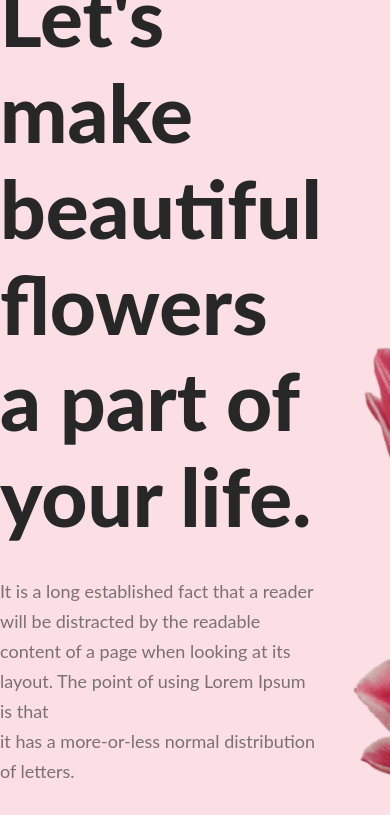
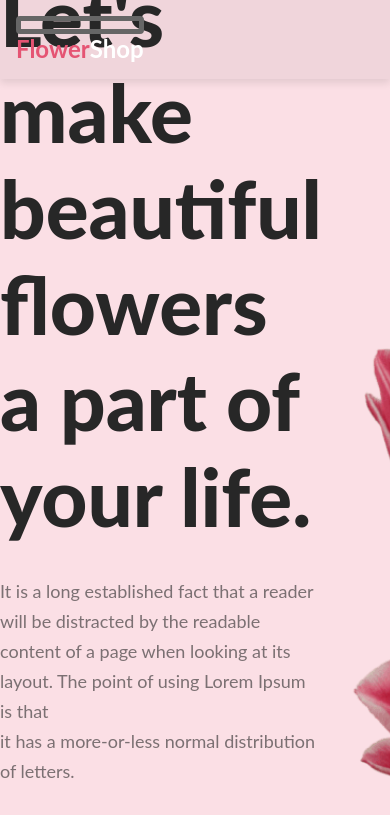
Before and after one commit to CoderMuhib10/flower-website-Assignment-1, a plain HTML site: page index.html in a window 390 px wide. Shown: the top 815 px of the page. Drawn offline with Linux system fonts and the light colour scheme.

Commit message:
added the navigation bar.

```diff
--- a/index.html
+++ b/index.html
@@ -8,7 +8,22 @@
     <link rel="stylesheet" href="styles/style.css" />
   </head>
   <body>
-    <header></header>
+    <!-- Navigation Starts Here -->
+    <header class="header">
+      <div>
+        <a href="#" class="fas fa-bars" id="bars"></a>
+        <a href="#" class="logo"><span>Flower</span>Shop</a>
+      </div>
+      <div>
+        <nav class="nav-bar">
+          <a href="#home">Home </a>
+          <a href="#About">About</a>
+          <a href="#featured">Products</a>
+          <a href="#Contact">Contact</a>
+        </nav>
+      </div>
+    </header>
+    <!-- Navigation Ends Here -->
 
     <main>
       <!-- banner starts here  -->
@@ -96,7 +111,6 @@
             class="icon icon1"
           />
 
-
           <img
             src="images/group 58.png"
             alt="flower bouquet icon"
@@ -110,15 +124,16 @@
             draggable="false"
             class="icon icon3"
           />
-         <div class="service-text">
-          <p class="benefit">Same Day Delivery. Click & Collect.</p>
-          <p class="benefit">   Fresh Flowers. Local Growers.</p>
-          <p class="benefit">24/7 Free Support.</p>
-         </div>
+          <div class="service-text">
+            <p class="benefit">Same Day Delivery. Click & Collect.</p>
+            <p class="benefit">Fresh Flowers. Local Growers.</p>
+            <p class="benefit">24/7 Free Support.</p>
+          </div>
         </div>
       </section>
       <!-- service section ends here  -->
 
+      <!-- Offer section starts here  -->
 
     </main>
     <footer></footer>
--- a/styles/style.css
+++ b/styles/style.css
@@ -3,7 +3,87 @@
   margin: 0px;
   padding: 0px;
 }
+/* Navigation Starts Here */
+.header {
+  display: flex;
+  align-items: center;
+  justify-content: space-between;
+  position: fixed; /*made the nav bar sticky*/
+  top: 0;
+  right: 0;
+  left: 0;
+  z-index: 100;
+  background-color: #2727270d;
+  box-shadow: 0 0.5rem 1rem rgba(0, 0, 0, 0.1);
+  padding-right: 40px;
+}
+.header #bars {
+  font-size: 2rem;
+  padding: 0.5rem 1.5rem;
+  border-radius: 0.5rem;
+  border: 5px solid #666;
+  color: #333;
+  display: none;
+}
+.header .logo {
+  font-family: Lato;
+  font-size: 3rem;
+  font-weight: bolder;
+  color: #ffffff;
+  text-decoration: none;
+}
+.header .logo span {
+  color: #e55473;
+}
+.header .nav-bar a {
+  font-size: 2rem;
+  color: #ffffff;
+  padding-left: 3rem;
+  text-decoration: none;
+}
+.header .nav-bar a:hover {
+  color: #e55473;
+}
 
+@media (max-width: 991px) {
+  html {
+    font-size: 55%;
+  }
+  .header {
+    padding: 2rem;
+  }
+}
+@media (max-width: 768px) {
+  .header #bars {
+    display: block;
+  }
+  .header .nav-bar {
+    position: absolute;
+    top: 100%;
+    right: 0;
+    left: 0;
+    background-color: #eee;
+    padding: 1rem;
+    clip-path: polygon(0 0, 100% 0, 100% 0, 0 0);
+  }
+  .header .nav-bar.active {
+    clip-path: polygon(0 0, 100% 0, 100% 100%, 0 100%);
+  }
+  .header .nav-bar a {
+    display: block;
+    margin: 1rem;
+    padding: 1.5rem;
+    background: #fff;
+    border: 0.1rem solid rgba(0, 0, 0, 0.1);
+  }
+}
+
+@media (max-width: 991px) {
+  html {
+    font-size: 50%;
+  }
+}
+/* Navigation Ends Here */
 
 .flower {
   height: 100vh;
@@ -40,8 +120,9 @@
   background-color: Transparent;
   border: none;
   cursor: pointer;
-  color: rgb(0, 0, 0);
+  color: rgb(255, 255, 255);
   border: 2px solid #e55473;
+  font-weight: bolder;
 }
 .btn:hover {
   background-color: #e55473;
@@ -107,15 +188,14 @@
 .bg-3 {
   display: flex;
   justify-content: center;
-  align-items:flex-end;
-
+  align-items: flex-end;
 }
-.flower-names{
+.flower-names {
   display: flex;
   justify-content: space-around;
   margin-top: 32px;
 }
-.flower-name{
+.flower-name {
   color: #272727;
   text-align: center;
   font-family: Lato;
@@ -132,8 +212,7 @@ cursor: pointer;
 
 /* featured section ends here  */
 
-.service{
-
+.service {
   height: 300px;
   border-radius: 8px;
   background: hsla(0, 1%, 39%, 0.05);
@@ -143,23 +222,21 @@ justify-content: center;
   align-items: center;
   position: relative;
 }
-.icon{
+.icon {
   margin-top: 86px;
   margin-bottom: 146px;
-
 }
-.icon1{
+.icon1 {
   margin-right: 200px;
 }
-.icon2{
+.icon2 {
   margin-left: 200px;
 }
-.icon3{
+.icon3 {
   margin-left: 280px;
-
 }
-.benefit{
-  color: rgba(39, 39, 39, 0.80);
+.benefit {
+  color: rgba(39, 39, 39, 0.8);
   text-align: center;
   font-family: Lato;
   font-size: 24px;
@@ -168,15 +245,17 @@ font-weight: 600;
   line-height: 35px;
   margin: 0;
 }
-.service-text{
+.service-text {
   display: flex;
   justify-content: space-evenly;
   position: absolute;
   bottom: 0;
 
   width: 100%;
-text-align:center;
+  text-align: center;
   margin-bottom: 87px;
   margin-right: 55px;
 }
 /* Service section ends here  */
+
+/* Offer section starts here */
```
Lines whose indentation alone changed are shown as unchanged.
